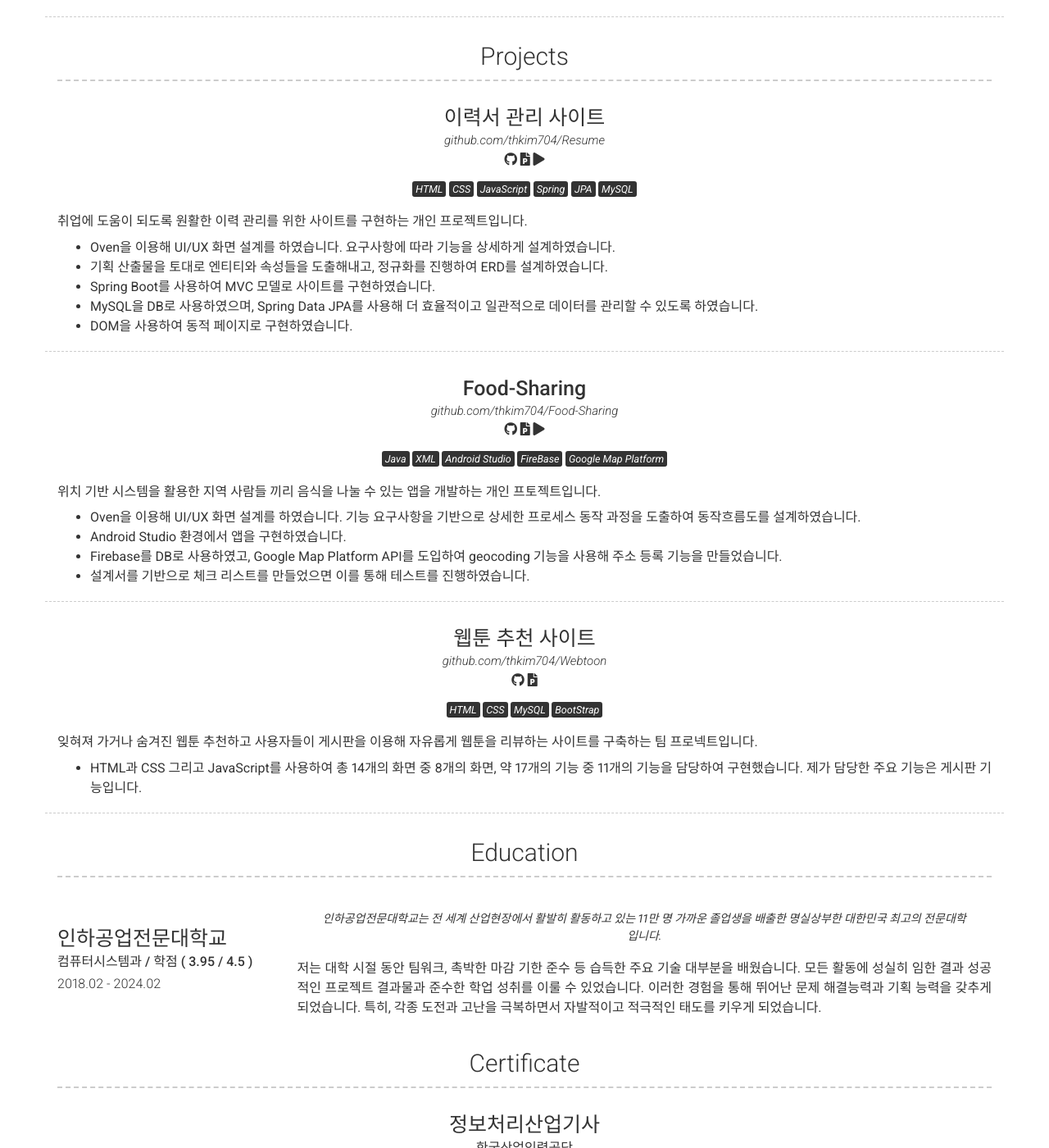
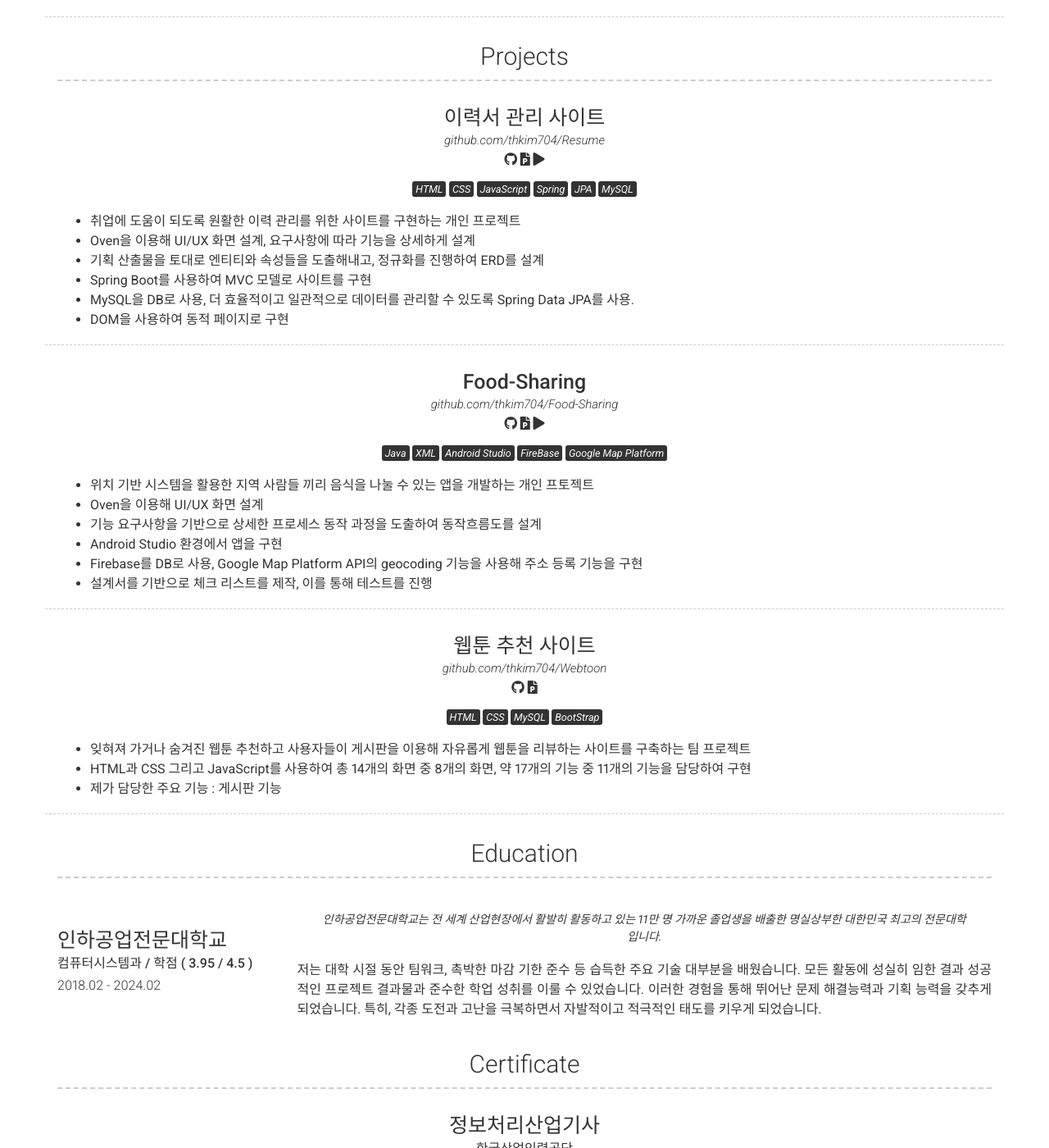
Before and after one commit to thkim704/thkim704.github.io, a Jekyll site: the page built from index.md, in a window 1280 px wide and 1400 px high, scrolled down 1164 px. Shown: the whole window at 82% size. Built offline with Jekyll 4.4.1, drawn with Linux system fonts in a browser that asks for light colours; nearby versions of some CDN libraries.

Commit message:
Update _config.yml

```diff
--- a/_config.yml
+++ b/_config.yml
@@ -96,12 +96,12 @@ content:
         quote: >
           <mark>HTML</mark> <mark>CSS</mark> <mark>JavaScript</mark> <mark>Spring</mark> <mark>JPA</mark> <mark>MySQL</mark>
         description: | # this will include new lines to allow paragraphs
-          취업에 도움이 되도록 원활한 이력 관리를 위한 사이트를 구현하는 개인 프로젝트입니다.
-            - Oven을 이용해 UI/UX 화면 설계를 하였습니다. 요구사항에 따라 기능을 상세하게 설계하였습니다.
-            - 기획 산출물을 토대로 엔티티와 속성들을 도출해내고, 정규화를 진행하여 ERD를 설계하였습니다.
-            - Spring Boot를 사용하여 MVC 모델로 사이트를 구현하였습니다.
-            - MySQL을 DB로 사용하였으며, Spring Data JPA를 사용해 더 효율적이고 일관적으로 데이터를 관리할 수 있도록 하였습니다.
-            - DOM을 사용하여 동적 페이지로 구현하였습니다.
+            - 취업에 도움이 되도록 원활한 이력 관리를 위한 사이트를 구현하는 개인 프로젝트
+            - Oven을 이용해 UI/UX 화면 설계, 요구사항에 따라 기능을 상세하게 설계
+            - 기획 산출물을 토대로 엔티티와 속성들을 도출해내고, 정규화를 진행하여 ERD를 설계
+            - Spring Boot를 사용하여 MVC 모델로 사이트를 구현
+            - MySQL을 DB로 사용, 더 효율적이고 일관적으로 데이터를 관리할 수 있도록 Spring Data JPA를 사용.
+            - DOM을 사용하여 동적 페이지로 구현
       - layout: top-middle
         border: weak  # Value of `weak` will display a weak border below this item. # Any
                       # other value (or no value) means no border will be displayed
@@ -120,11 +120,12 @@ content:
         quote: >
           <mark>Java</mark> <mark>XML</mark> <mark>Android Studio</mark> <mark>FireBase</mark> <mark>Google Map Platform</mark>
         description: | # this will include new lines to allow paragraphs
-          위치 기반 시스템을 활용한 지역 사람들 끼리 음식을 나눌 수 있는 앱을 개발하는 개인 프토젝트입니다.
-            - Oven을 이용해 UI/UX 화면 설계를 하였습니다. 기능 요구사항을 기반으로 상세한 프로세스 동작 과정을 도출하여 동작흐름도를 설계하였습니다.
-            - Android Studio 환경에서 앱을 구현하였습니다.
-            - Firebase를 DB로 사용하였고, Google Map Platform API를 도입하여 geocoding 기능을 사용해 주소 등록 기능을 만들었습니다.
-            - 설계서를 기반으로 체크 리스트를 만들었으면 이를 통해 테스트를 진행하였습니다.
+            - 위치 기반 시스템을 활용한 지역 사람들 끼리 음식을 나눌 수 있는 앱을 개발하는 개인 프토젝트
+            - Oven을 이용해 UI/UX 화면 설계
+            - 기능 요구사항을 기반으로 상세한 프로세스 동작 과정을 도출하여 동작흐름도를 설계
+            - Android Studio 환경에서 앱을 구현
+            - Firebase를 DB로 사용, Google Map Platform API의 geocoding 기능을 사용해 주소 등록 기능을 구현
+            - 설계서를 기반으로 체크 리스트를 제작, 이를 통해 테스트를 진행
       - layout: top-middle
         border: weak  # Value of `weak` will display a weak border below this item. # Any
                       # other value (or no value) means no border will be displayed
@@ -140,8 +141,9 @@ content:
         quote: >
           <mark>HTML</mark> <mark>CSS</mark> <mark>MySQL</mark> <mark>BootStrap</mark>
         description: | # this will include new lines to allow paragraphs
-          잊혀져 가거나 숨겨진 웹툰 추천하고 사용자들이 게시판을 이용해 자유롭게 웹툰을 리뷰하는 사이트를 구축하는 팀 프로넥트입니다.
-            - HTML과 CSS 그리고 JavaScript를 사용하여 총 14개의 화면 중 8개의 화면, 약 17개의 기능 중 11개의 기능을 담당하여 구현했습니다. 제가 담당한 주요 기능은 게시판 기능입니다.
+            - 잊혀져 가거나 숨겨진 웹툰 추천하고 사용자들이 게시판을 이용해 자유롭게 웹툰을 리뷰하는 사이트를 구축하는 팀 프로젝트
+            - HTML과 CSS 그리고 JavaScript를 사용하여 총 14개의 화면 중 8개의 화면, 약 17개의 기능 중 11개의 기능을 담당하여 구현
+            - 제가 담당한 주요 기능 : 게시판 기능
   - title: Education
     layout: list
     content:
```
